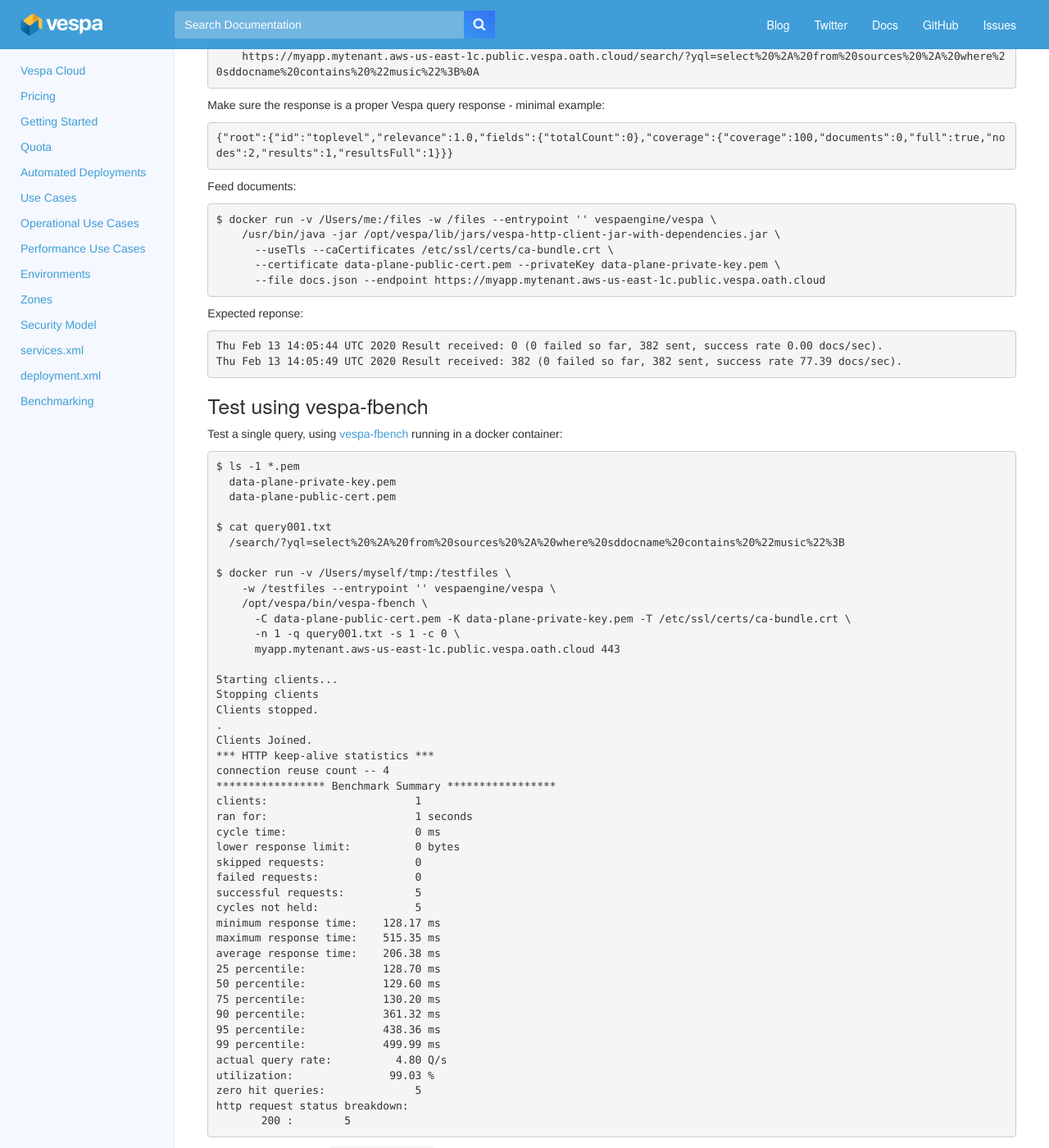
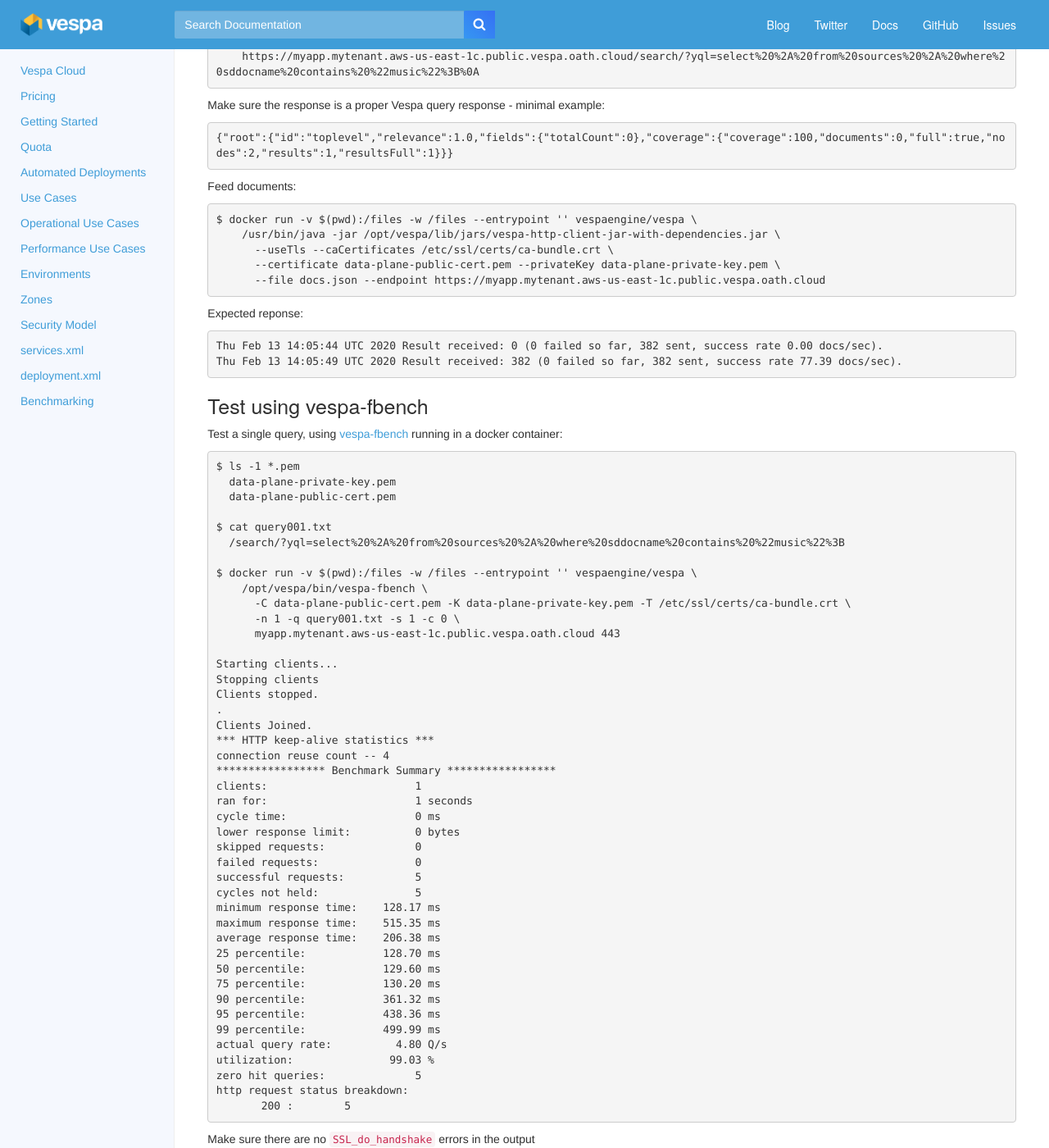
Before and after one commit to vespa-engine/cloud, a Jekyll site: the page built from benchmarking.md, in a window 1280 px wide and 1400 px high, scrolled down 1085 px. Shown: the whole window at 82% size. Built offline with Jekyll 4.4.1, drawn with Linux system fonts in a browser that asks for light colours; some of the changed text lies outside the part shown.

Commit message:
simplify

```diff
--- a/benchmarking.md
+++ b/benchmarking.md
@@ -50,7 +50,7 @@ Make sure the response is a proper Vespa query response - minimal example:
 
 Feed documents:
 
-    $ docker run -v /Users/me:/files -w /files --entrypoint '' vespaengine/vespa \
+    $ docker run -v $(pwd):/files -w /files --entrypoint '' vespaengine/vespa \
         /usr/bin/java -jar /opt/vespa/lib/jars/vespa-http-client-jar-with-dependencies.jar \
           --useTls --caCertificates /etc/ssl/certs/ca-bundle.crt \
           --certificate data-plane-public-cert.pem --privateKey data-plane-private-key.pem \
@@ -73,8 +73,7 @@ Test a single query, using [vespa-fbench](https://docs.vespa.ai/documentation/re
     $ cat query001.txt
       /search/?yql=select%20%2A%20from%20sources%20%2A%20where%20sddocname%20contains%20%22music%22%3B
 
-    $ docker run -v /Users/myself/tmp:/testfiles \
-        -w /testfiles --entrypoint '' vespaengine/vespa \
+    $ docker run -v $(pwd):/files -w /files --entrypoint '' vespaengine/vespa \
         /opt/vespa/bin/vespa-fbench \
           -C data-plane-public-cert.pem -K data-plane-private-key.pem -T /etc/ssl/certs/ca-bundle.crt \
           -n 1 -q query001.txt -s 1 -c 0 \
@@ -149,7 +148,7 @@ No need to do anything other than default.
 
 1. Run vespa-fbench and verify 200 response:
 
-       [ec2-user]$ docker run -v /home/ec2-user:/testfiles -w /testfiles --entrypoint '' vespaengine/vespa \
+       [ec2-user]$ docker run -v $(pwd):/files -w /files --entrypoint '' vespaengine/vespa \
                      /opt/vespa/bin/vespa-fbench \
                        -C data-plane-public-cert.pem -K data-plane-private-key.pem -T /etc/ssl/certs/ca-bundle.crt \
                        -n 1 -q query001.txt -s 1 -c 0 \
```
